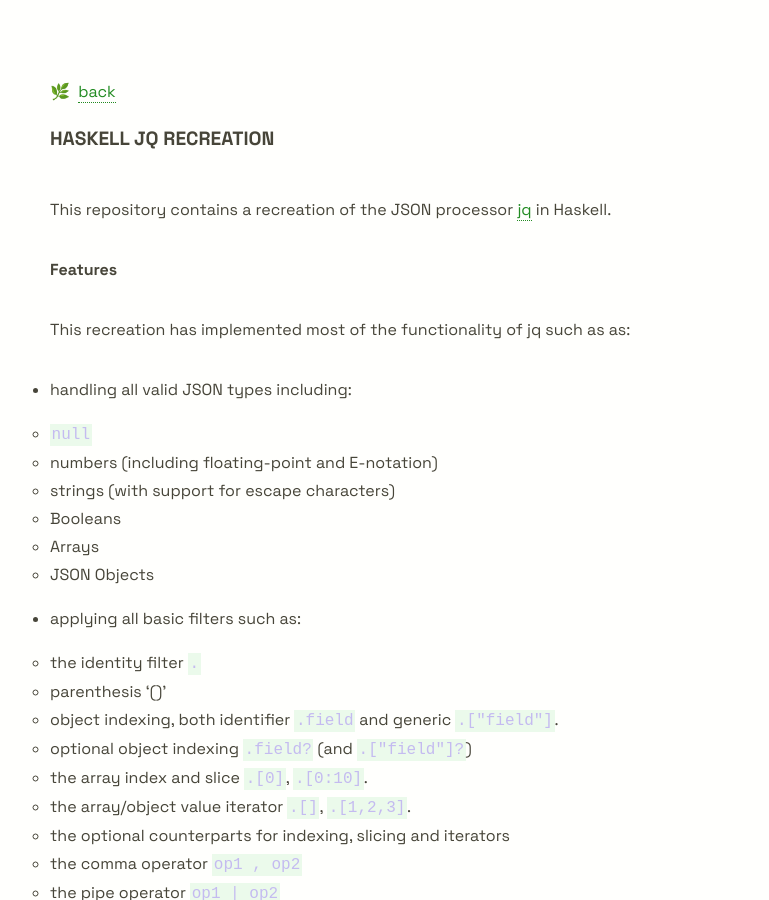
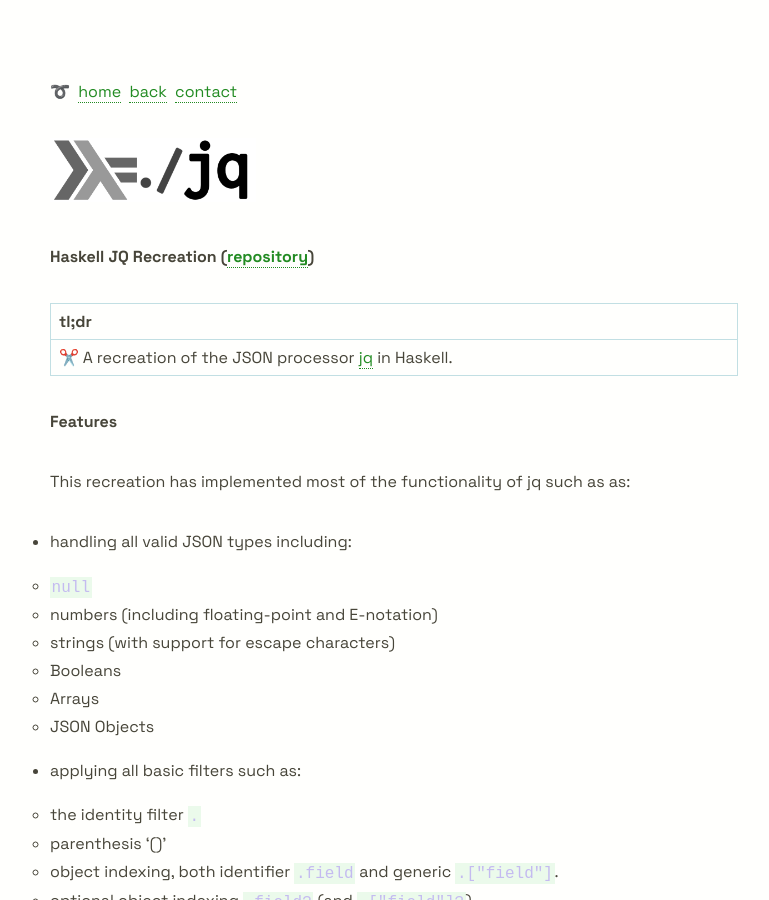
Before and after one commit to johanneshagspiel/johanneshagspiel.com, a Jekyll site: the page built from _software-projects/haskell-jq-recreation.md, in a window 1280 px wide and 900 px high. Shown: the whole window, without its empty margins (246-1015 px from the left). Built offline with Jekyll 4.4.1, drawn with Linux system fonts in a browser that asks for light colours.

Commit message:
Added more software projects and started personalizing the theme.

```diff
--- a/_layouts/page.html
+++ b/_layouts/page.html
@@ -5,7 +5,7 @@
 <section id="intro">
   <div>
     <p>
-      🌿&nbsp&nbsp<a href="/">home</a>&nbsp&nbsp<a href="/contact">contact</a
+      ➰&nbsp&nbsp<a href="/">home</a>&nbsp&nbsp<a href="/contact">contact</a>
     </p>
   </div>
 
--- a/_layouts/post.html
+++ b/_layouts/post.html
@@ -4,7 +4,7 @@
 
 <section>
   <div>
-    <p>🌿&nbsp&nbsp<a href="/reflections">back</a></p>
+    <p>➰&nbsp&nbsp<a href="/reflections">back</a></p>
   </div>
   {% assign age_split = page.age | round: 2 | split: "." %} {% assign integral =
   age_split[0] %} {% assign fractional = age_split[1] | append: "00" | truncate:
--- a/_layouts/software-project.html
+++ b/_layouts/software-project.html
@@ -4,7 +4,7 @@
 
 <section>
   <div>
-    <p>🌿&nbsp&nbsp<a href="/software-projects">back</a></p>
+    <p>➰&nbsp&nbsp<a href="/">home</a>&nbsp&nbsp<a href="/software-projects">back</a>&nbsp&nbsp<a href="/contact">contact</a></p>
   </div>
   {{ content }}
 </section>
--- a/_layouts/tool.html
+++ b/_layouts/tool.html
@@ -4,7 +4,7 @@
 
 <section>
   <div>
-    <p>🌿&nbsp&nbsp<a href="/thoughtware">back</a></p>
+    <p>➰&nbsp&nbsp<a href="/thoughtware">back</a></p>
   </div>
   {{ content }}
 </section>
--- a/_software-projects/haskell-jq-recreation.md
+++ b/_software-projects/haskell-jq-recreation.md
@@ -1,13 +1,17 @@
 ---
 layout: software-project
 title: Haskell JQ Recreation
-description: "✂️ A recreation of the JSON processor jq in Haskell."
+description: "✂️ A recreation of the JSON processor jq in Haskell"
 published: True
 ---
 
-# Haskell JQ Recreation
+<img src="/assets/software-projects/haskell-jq-recreation/haskell_jq_recreation_logo.png" alt="Haskell JQ Recreation" width="30%">
 
-This repository contains a recreation of the JSON processor [jq](https://stedolan.github.io/jq/) in Haskell.
+## Haskell JQ Recreation ([repository](https://github.com/johanneshagspiel/haskell-jq-recreation))
+
+| tl;dr  |
+| -------------------------------------------------- |
+| ✂️ A recreation of the JSON processor [jq](https://stedolan.github.io/jq/) in Haskell. |
 
 ## Features
 
```
Also changed, not shown: _software-projects/apache-flink-scripts.md (added, +54 -0 lines), _software-projects/apache-spark-scripts.md (added, +57 -0 lines), _software-projects/computational-intelligence-algorithms.md (added, +47 -0 lines), index.md (+2 -1 lines), assets/software-projects/apache-flink-scripts/apache_flink_logo.png (added), assets/software-projects/apache-spark-scripts/apache_spark_logo.png (added), assets/software-projects/computational-intelligence-algorithms/computational_intelligence_algorithms_logo.JPG (added), assets/software-projects/haskell-jq-recreation/haskell_jq_recreation_logo.png (added), favicon.png (added).
